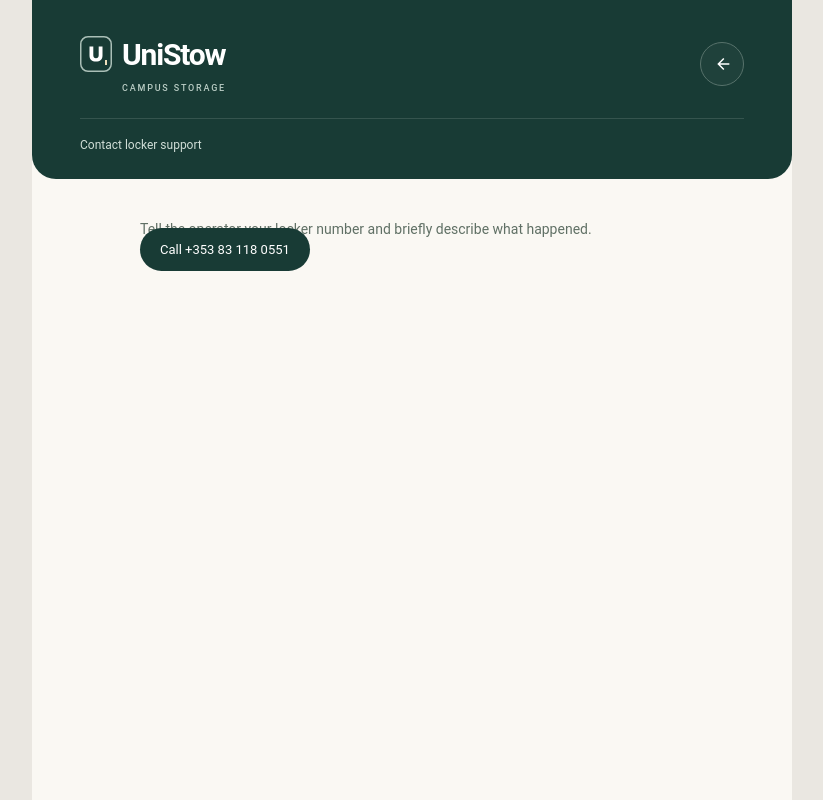
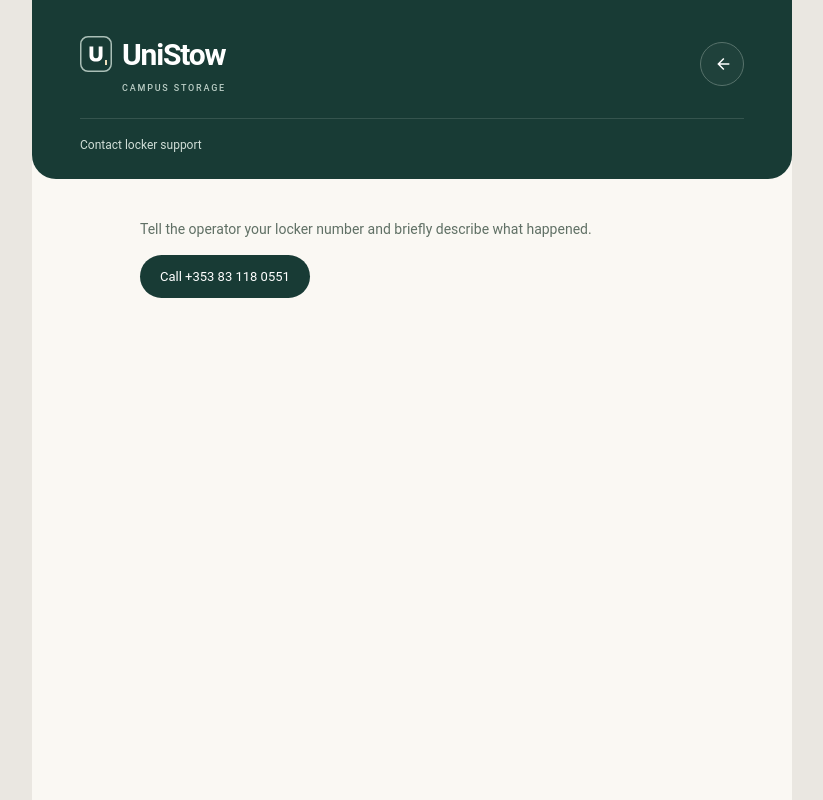
Before and after one commit to nikitsya/UniStow, a FastAPI app: page /contact in a window 1280 px wide. Shown: the whole page, without its empty margins (228-1051 px from the left). Run offline with FastAPI, Linux system fonts and the light colour scheme; parts of the project's set-up code (start-up, migrations or seed data) failed here and were passed over.

Commit message:
Fix call button overlap on the contact page

```diff
--- a/frontend/static/css/screens.css
+++ b/frontend/static/css/screens.css
@@ -13,6 +13,11 @@
 
 .flow-page .rental-screen {
     padding: 28px;
+}
+
+.contact-call {
+    display: inline-block;
+    margin-top: 16px;
 }
 
 .flow-page .field {
--- a/frontend/templates/contact.html
+++ b/frontend/templates/contact.html
@@ -3,5 +3,5 @@
 
 {% block screen_content %}
 <p class="supporting">Tell the operator your locker number and briefly describe what happened.</p>
-<a class="home-primary" href="tel:+353831180551">Call +353 83 118 0551</a>
+<a class="home-primary contact-call" href="tel:+353831180551">Call +353 83 118 0551</a>
 {% endblock %}
--- a/frontend/templates/screen.html
+++ b/frontend/templates/screen.html
@@ -1,7 +1,7 @@
 {% extends "layout.html" %}
 {% block body_class %}flow-page{% endblock %}
 {% block extra_head %}
-<link href="{{ url_for('static', path='css/screens.css') }}?v=14" rel="stylesheet">
+<link href="{{ url_for('static', path='css/screens.css') }}?v=15" rel="stylesheet">
 {% endblock %}
 {% block content %}
 <section class="rental-screen">
```
